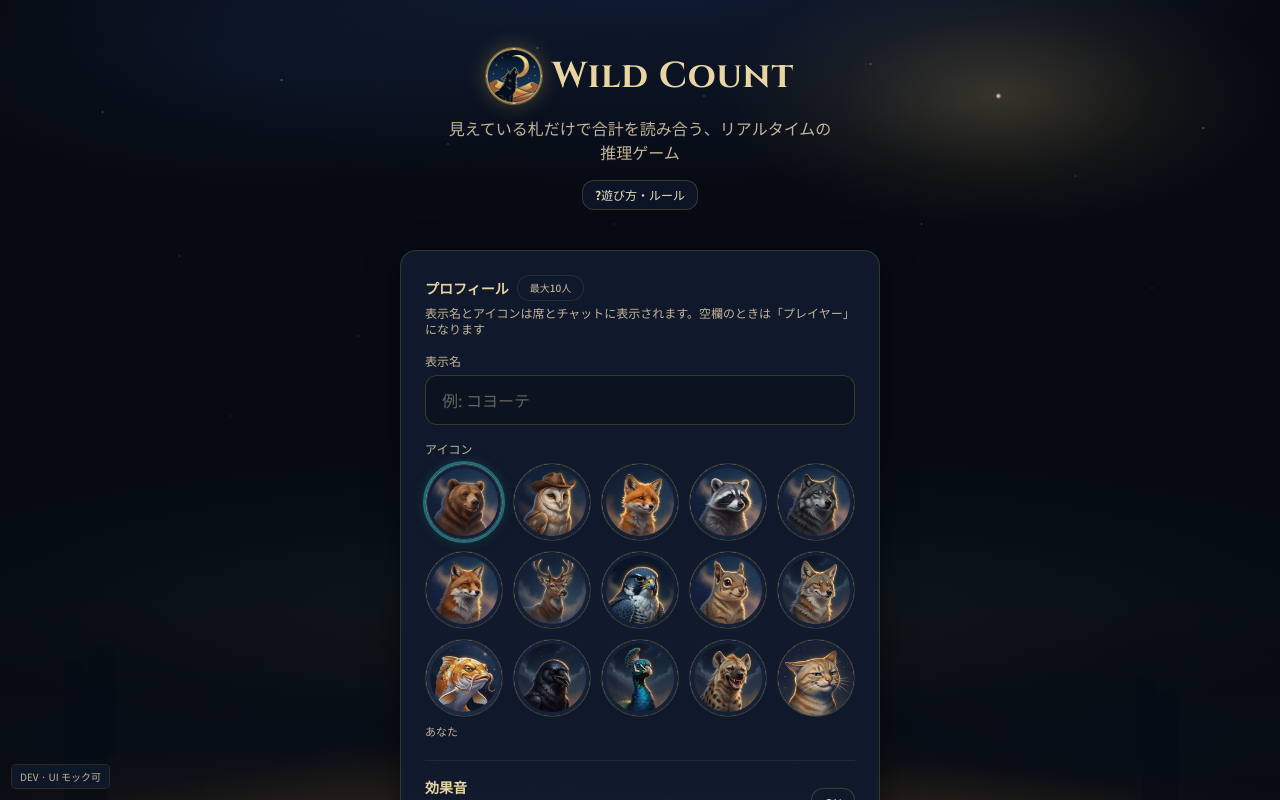
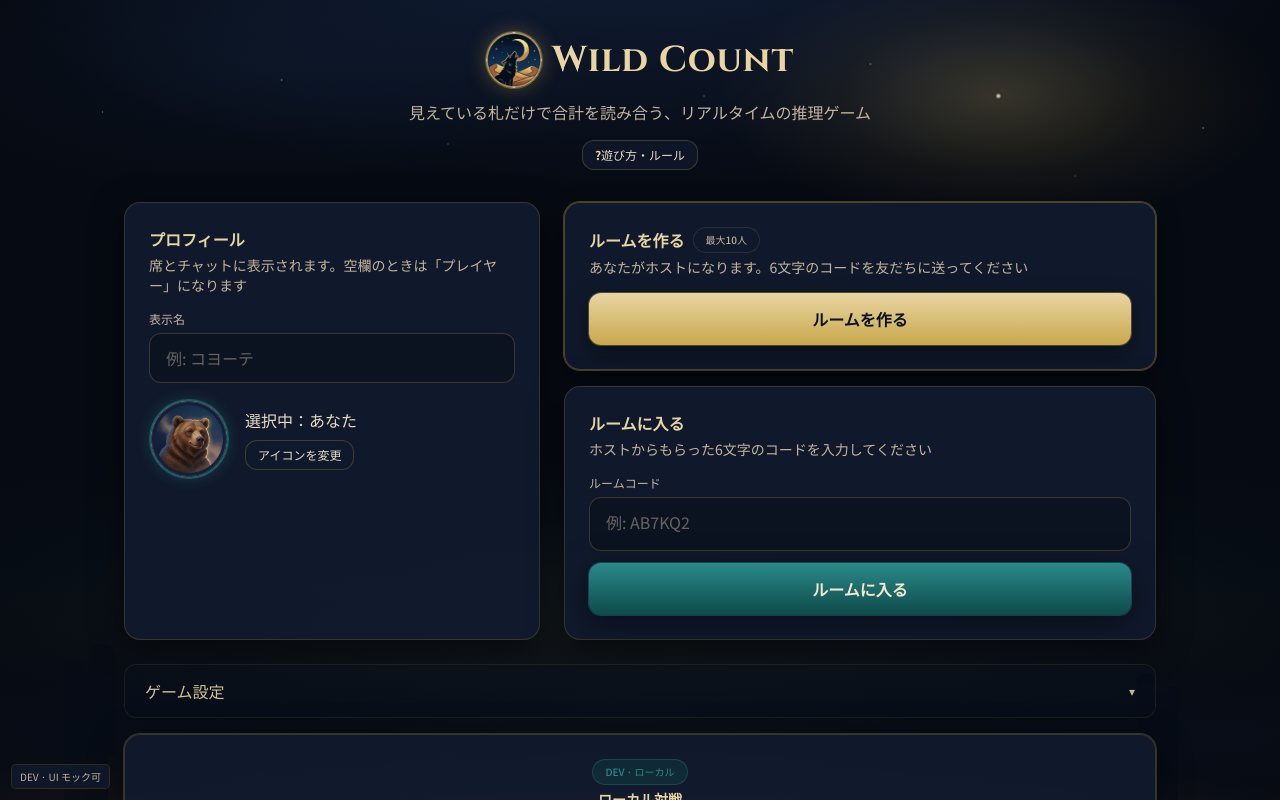
Before and after one commit to ryshirai/WildCount, a Vue app: page / in a window 1280 px wide. Built offline with nearby package versions, Linux system fonts and the light colour scheme.

Commit message:
polish: ホーム画面をPC 2カラムとSP優先CTA向けに再設計する
狭い1カラム中央寄せをやめ、PCは1080px幅のプロフィール／ルーム操作分割、SPはコンパクトプロフィールとアイコンモーダルで作成・参加を主役にする。

```diff
--- a/src/components/common/AvatarPicker.vue
+++ b/src/components/common/AvatarPicker.vue
@@ -1,28 +1,201 @@
 <script setup lang="ts">
+import { computed, onMounted, onUnmounted, ref, watch } from 'vue'
 import { AVATAR_ASSETS, avatarSrc } from '@/localGame/avatarCatalog'
 
 const model = defineModel<number>({ required: true })
 
-withDefaults(
+const props = withDefaults(
   defineProps<{
     disabled?: boolean
     /** Accessible group label */
     label?: string
+    /**
+     * `grid` — always show the full catalog (lobby).
+     * `compact` — selected summary + “アイコンを変更” opens a modal.
+     */
+    variant?: 'grid' | 'compact'
   }>(),
   {
     disabled: false,
     label: 'アイコン',
+    variant: 'grid',
   },
 )
 
+const pickerOpen = ref(false)
+const closeBtnRef = ref<HTMLButtonElement | null>(null)
+
+const selected = computed(() => AVATAR_ASSETS[model.value] ?? AVATAR_ASSETS[0]!)
+
 function select(index: number) {
-  if (model.value === index) return
-  model.value = index
+  if (props.disabled) return
+  if (model.value !== index) {
+    model.value = index
+  }
+  if (props.variant === 'compact' && pickerOpen.value) {
+    closePicker()
+  }
 }
+
+function openPicker() {
+  if (props.disabled) return
+  pickerOpen.value = true
+}
+
+function closePicker() {
+  pickerOpen.value = false
+}
+
+function onKeydown(e: KeyboardEvent) {
+  if (!pickerOpen.value) return
+  if (e.key === 'Escape') {
+    e.preventDefault()
+    closePicker()
+  }
+}
+
+watch(pickerOpen, (isOpen) => {
+  if (isOpen) {
+    requestAnimationFrame(() => {
+      closeBtnRef.value?.focus()
+    })
+    document.documentElement.style.overflow = 'hidden'
+  } else {
+    document.documentElement.style.overflow = ''
+  }
+})
+
+onMounted(() => {
+  window.addEventListener('keydown', onKeydown)
+})
+
+onUnmounted(() => {
+  window.removeEventListener('keydown', onKeydown)
+  document.documentElement.style.overflow = ''
+})
 </script>
 
 <template>
-  <fieldset :disabled="disabled" class="min-w-0">
+  <!-- Compact: selected portrait + change action -->
+  <div v-if="variant === 'compact'" class="min-w-0">
+    <div class="flex items-center gap-3 sm:gap-4">
+      <button
+        type="button"
+        class="relative h-16 w-16 shrink-0 overflow-hidden rounded-full border-2 border-teal-soft/60 bg-night-900/80 shadow-[0_0_14px_rgba(42,138,138,0.28)] transition focus-visible:outline focus-visible:outline-2 focus-visible:outline-offset-2 focus-visible:outline-gold-300 disabled:cursor-not-allowed disabled:opacity-50 sm:h-[4.5rem] sm:w-[4.5rem] lg:h-20 lg:w-20"
+        :disabled="disabled"
+        :aria-label="`${selected.name} — アイコンを変更`"
+        @click="openPicker"
+      >
+        <img
+          :src="avatarSrc(selected.id)"
+          :alt="selected.name"
+          class="h-full w-full object-cover"
+          draggable="false"
+        />
+        <span
+          class="pointer-events-none absolute inset-0 rounded-full ring-1 ring-inset ring-white/15"
+          aria-hidden="true"
+        />
+      </button>
+
+      <div class="min-w-0 flex-1">
+        <p class="truncate text-sm font-medium text-sand lg:text-base">
+          選択中：{{ selected.name }}
+        </p>
+        <button
+          type="button"
+          class="btn-ghost btn-sm mt-2"
+          :disabled="disabled"
+          @click="openPicker"
+        >
+          アイコンを変更
+        </button>
+      </div>
+    </div>
+
+    <!-- Modal picker -->
+    <Teleport to="body">
+      <div
+        v-if="pickerOpen"
+        class="fixed inset-0 z-[80] flex items-end justify-center sm:items-center"
+        role="dialog"
+        aria-modal="true"
+        aria-labelledby="avatar-picker-title"
+      >
+        <button
+          type="button"
+          class="absolute inset-0 bg-night-950/75"
+          aria-label="閉じる"
+          @click="closePicker"
+        />
+        <div
+          class="relative z-10 flex max-h-[min(85dvh,36rem)] w-full max-w-md flex-col rounded-t-2xl border border-gold-400/25 bg-night-800 shadow-panel sm:mx-4 sm:rounded-2xl"
+        >
+          <div
+            class="flex shrink-0 items-center justify-between gap-3 border-b border-gold-400/15 px-4 py-3 sm:px-5"
+          >
+            <h2
+              id="avatar-picker-title"
+              class="text-sm font-semibold text-gold-200 sm:text-base"
+            >
+              アイコンを選ぶ
+            </h2>
+            <button
+              ref="closeBtnRef"
+              type="button"
+              class="btn-ghost btn-sm"
+              @click="closePicker"
+            >
+              閉じる
+            </button>
+          </div>
+          <div class="min-h-0 flex-1 overflow-y-auto p-4 sm:p-5">
+            <div
+              class="grid grid-cols-5 gap-2.5 sm:gap-3"
+              role="listbox"
+              :aria-label="label"
+            >
+              <button
+                v-for="(asset, index) in AVATAR_ASSETS"
+                :key="asset.id"
+                type="button"
+                role="option"
+                class="relative flex aspect-square items-center justify-center overflow-hidden rounded-full border bg-night-900/80 transition focus-visible:outline focus-visible:outline-2 focus-visible:outline-offset-2 focus-visible:outline-gold-300"
+                :class="
+                  model === index
+                    ? 'border-teal-soft ring-2 ring-teal-soft/70 shadow-[0_0_12px_rgba(42,138,138,0.35)]'
+                    : 'border-gold-400/25 hover:border-gold-400/50'
+                "
+                :aria-selected="model === index"
+                :aria-label="asset.name"
+                :title="asset.name"
+                @click="select(index)"
+              >
+                <img
+                  :src="avatarSrc(asset.id)"
+                  :alt="asset.name"
+                  class="h-full w-full object-cover"
+                  draggable="false"
+                  loading="lazy"
+                />
+                <span
+                  v-if="model === index"
+                  class="pointer-events-none absolute inset-0 rounded-full ring-1 ring-inset ring-white/20"
+                  aria-hidden="true"
+                />
+              </button>
+            </div>
+            <p class="mt-3 text-center text-xs text-sand-dim">
+              選択中：{{ selected.name }}
+            </p>
+          </div>
+        </div>
+      </div>
+    </Teleport>
+  </div>
+
+  <!-- Grid: always-visible catalog (lobby) -->
+  <fieldset v-else :disabled="disabled" class="min-w-0">
     <legend class="mb-1.5 text-xs text-sand-dim">{{ label }}</legend>
     <div
       class="grid grid-cols-5 gap-2 sm:gap-2.5"
@@ -60,7 +233,7 @@ function select(index: number) {
       </button>
     </div>
     <p class="mt-1.5 text-[11px] text-sand-dim">
-      {{ AVATAR_ASSETS[model]?.name ?? '—' }}
+      選択中：{{ selected.name }}
     </p>
   </fieldset>
 </template>
--- a/src/views/HomeView.vue
+++ b/src/views/HomeView.vue
@@ -276,18 +276,27 @@ watch(
 
 <template>
   <div class="page-scroll desert-bg safe-x">
+    <!--
+      Shell widths:
+      - SP / tablet: single column, max-w-lg (readable phone width)
+      - lg+: dedicated desktop home (~1080px), not a stretched phone column
+    -->
     <div
-      class="relative z-10 mx-auto flex w-full max-w-lg flex-1 flex-col px-4 py-8 safe-bottom sm:py-12"
+      class="relative z-10 mx-auto flex w-full max-w-lg flex-1 flex-col px-4 py-5 safe-bottom sm:py-6 lg:max-w-[1080px] lg:px-6 lg:py-8"
     >
-      <!-- Hero -->
-      <header class="mb-8 flex flex-col items-center text-center sm:mb-10">
+      <!-- Hero: compact on SP so CTAs stay near first paint -->
+      <header
+        class="mb-5 flex flex-col items-center text-center sm:mb-6 lg:mb-8"
+      >
         <AppLogo size="lg" />
-        <p class="mt-3 max-w-sm text-sm text-sand-dim sm:text-base">
+        <p
+          class="mt-2.5 max-w-md text-sm leading-relaxed text-sand-dim sm:mt-3 sm:text-base lg:max-w-lg"
+        >
           見えている札だけで合計を読み合う、リアルタイムの推理ゲーム
         </p>
         <button
           type="button"
-          class="btn-ghost btn-sm mt-4"
+          class="btn-ghost btn-sm mt-3 lg:mt-4"
           @click="helpOpen = true"
         >
           <span class="font-bold text-gold-200" aria-hidden="true">?</span>
@@ -302,11 +311,15 @@ watch(
       >
         <div class="mb-2 flex items-center gap-2">
           <StatusChip variant="teal" class="text-[10px]" label="再接続" />
-          <h2 class="text-sm font-semibold text-gold-200">前回のルームに戻る</h2>
+          <h2 class="text-sm font-semibold text-gold-200 lg:text-base">
+            前回のルームに戻る
+          </h2>
         </div>
-        <p class="mb-3 text-xs text-sand-dim">
+        <p class="mb-3 text-xs text-sand-dim lg:text-sm">
           ルーム
-          <span class="font-mono tracking-wider text-gold-100">{{ resumableCode }}</span>
+          <span class="font-mono tracking-wider text-gold-100">{{
+            resumableCode
+          }}</span>
           に、この端末からまた入れます（ページを閉じたあとも大丈夫）
         </p>
         <div class="flex flex-col gap-2 sm:flex-row">
@@ -330,16 +343,26 @@ watch(
         </div>
       </section>
 
-      <!-- Profile: name + avatar (shared by create / join) -->
-      <section class="panel mb-4 p-5 sm:p-6">
-        <div class="mb-1 flex items-center gap-2">
-          <h2 class="text-sm font-semibold text-gold-200">プロフィール</h2>
-          <StatusChip variant="muted" class="text-[10px]" label="最大10人" />
-        </div>
-        <p class="mb-4 text-xs text-sand-dim">
-          表示名とアイコンは席とチャットに表示されます。空欄のときは「プレイヤー」になります
+      <!--
+        Main IA
+        - Mobile: compact profile → create/join CTAs (primary goals near fold)
+        - PC: 2-col — profile left, room actions right
+      -->
+      <div
+        class="flex flex-col gap-4 lg:grid lg:grid-cols-12 lg:items-stretch lg:gap-6"
+      >
+        <!-- Profile (compact) -->
+        <section
+          class="panel flex flex-col p-4 sm:p-5 lg:col-span-5 lg:p-6"
+        >
+          <h2 class="mb-1 text-sm font-semibold text-gold-200 lg:text-base">
+            プロフィール
+          </h2>
+          <p class="mb-3 text-xs text-sand-dim lg:mb-4 lg:text-sm">
+            席とチャットに表示されます。空欄のときは「プレイヤー」になります
           </p>
-        <label class="mb-4 block">
+
+          <label class="mb-3 block lg:mb-4">
             <span class="field-label">表示名</span>
             <input
               v-model="playerName"
@@ -350,14 +373,141 @@ watch(
               class="field"
             />
           </label>
-        <AvatarPicker v-model="playerAvatarIndex" label="アイコン" />
 
-        <!-- D2: SFX prefs (localStorage; changeable mid-game via header mute) -->
-        <div class="mt-5 border-t border-gold-400/10 pt-4">
+          <AvatarPicker
+            v-model="playerAvatarIndex"
+            variant="compact"
+            label="アイコン"
+          />
+        </section>
+
+        <!-- Room CTAs (hero actions) -->
+        <div
+          class="flex flex-col gap-3 sm:gap-4 lg:col-span-7 lg:justify-center"
+        >
+          <!-- Create -->
+          <section
+            class="panel border-gold-400/30 p-4 shadow-gold sm:p-5 lg:p-6"
+          >
+            <div class="mb-1 flex flex-wrap items-center gap-2">
+              <h2 class="text-sm font-semibold text-gold-200 lg:text-base">
+                ルームを作る
+              </h2>
+              <StatusChip
+                variant="muted"
+                class="text-[10px]"
+                label="最大10人"
+              />
+            </div>
+            <p class="mb-3 text-xs text-sand-dim lg:mb-4 lg:text-sm">
+              あなたがホストになります。6文字のコードを友だちに送ってください
+            </p>
+            <button
+              type="button"
+              class="btn-gold w-full lg:py-3.5 lg:text-base"
+              :class="ctaFlash === 'create' ? 'btn-fx-press' : ''"
+              :disabled="onlineBusy"
+              @click="createRoom"
+            >
+              {{ onlineBusy ? '接続中…' : 'ルームを作る' }}
+            </button>
+            <p
+              v-if="onlineBusy"
+              class="mt-2 text-center text-[11px] text-sand-dim lg:text-xs"
+            >
+              <template v-if="isDevBuild">
+                接続中…（進まないときは
+                <code class="font-mono">npm run worker:dev</code> を確認）
+              </template>
+              <template v-else>サーバーにつないでいます…</template>
+            </p>
+            <p
+              v-else-if="onlineGame.lastError"
+              class="mt-2 text-center text-[11px] text-red-200 lg:text-xs"
+            >
+              {{ onlineGame.lastError }}
+            </p>
+          </section>
+
+          <!-- Soft divider (SP only; PC stacks with gap) -->
+          <div class="flex items-center gap-3 px-1 lg:hidden">
+            <div class="h-px flex-1 bg-gold-400/15" />
+            <span class="text-xs text-sand-dim">または</span>
+            <div class="h-px flex-1 bg-gold-400/15" />
+          </div>
+
+          <!-- Join -->
+          <section class="panel p-4 sm:p-5 lg:p-6">
+            <h2 class="mb-1 text-sm font-semibold text-gold-200 lg:text-base">
+              ルームに入る
+            </h2>
+            <p class="mb-3 text-xs text-sand-dim lg:mb-4 lg:text-sm">
+              ホストからもらった6文字のコードを入力してください
+            </p>
+            <label class="mb-3 block">
+              <span class="field-label">ルームコード</span>
+              <input
+                :value="roomCode"
+                type="text"
+                inputmode="text"
+                enterkeyhint="go"
+                autocomplete="off"
+                autocapitalize="characters"
+                autocorrect="off"
+                spellcheck="false"
+                lang="en"
+                placeholder="例: AB7KQ2"
+                maxlength="6"
+                pattern="[A-Za-z0-9]*"
+                class="field field-mono"
+                @input="onCodeInput"
+                @compositionend="onCodeCompositionEnd"
+                @keydown.enter.prevent="joinRoom"
+              />
+            </label>
+            <button
+              type="button"
+              class="btn-teal w-full lg:py-3.5 lg:text-base"
+              :class="ctaFlash === 'join' ? 'btn-fx-press' : ''"
+              :disabled="onlineBusy"
+              @click="joinRoom"
+            >
+              {{ onlineBusy ? '接続中…' : 'ルームに入る' }}
+            </button>
+            <p
+              v-if="!onlineBusy && onlineGame.lastError"
+              class="mt-2 text-center text-[11px] text-red-200 lg:text-xs"
+            >
+              {{ onlineGame.lastError }}
+            </p>
+          </section>
+        </div>
+      </div>
+
+      <!--
+        Game settings — lower priority, collapsible, lighter chrome than CTA panels
+      -->
+      <details
+        class="group mt-5 rounded-xl border border-gold-400/10 bg-night-900/35 open:bg-night-900/50 lg:mt-6"
+      >
+        <summary
+          class="flex cursor-pointer list-none items-center justify-between gap-3 px-4 py-3 text-sm text-sand-dim transition marker:content-none hover:text-sand [&::-webkit-details-marker]:hidden lg:px-5 lg:py-3.5 lg:text-base"
+        >
+          <span class="font-medium text-gold-200/90">ゲーム設定</span>
+          <span
+            class="text-xs text-sand-dim transition group-open:rotate-180"
+            aria-hidden="true"
+          >
+            ▾
+          </span>
+        </summary>
+        <div class="space-y-5 border-t border-gold-400/10 px-4 py-4 lg:px-5 lg:py-5">
+          <!-- SFX -->
+          <div>
             <div class="mb-2 flex items-center justify-between gap-3">
-            <div>
-              <p class="text-sm font-semibold text-gold-200">効果音</p>
-              <p class="text-xs text-sand-dim">
+              <div class="min-w-0">
+                <p class="text-sm font-medium text-sand lg:text-base">効果音</p>
+                <p class="mt-0.5 text-xs text-sand-dim">
                   宣言・手番・コヨーテなどの短い音。ゲーム中もヘッダでミュートできます
                 </p>
               </div>
@@ -392,12 +542,14 @@ watch(
             </label>
           </div>
 
-        <!-- D4: Haptic prefs (default OFF; mobile Vibration API) -->
-        <div class="mt-5 border-t border-gold-400/10 pt-4">
+          <!-- Haptics -->
+          <div>
             <div class="mb-1 flex items-center justify-between gap-3">
-            <div>
-              <p class="text-sm font-semibold text-gold-200">触覚フィードバック</p>
-              <p class="text-xs text-sand-dim">
+              <div class="min-w-0">
+                <p class="text-sm font-medium text-sand lg:text-base">
+                  触覚フィードバック
+                </p>
+                <p class="mt-0.5 text-xs text-sand-dim">
                   手番・WILD CALL・コヨーテ・ライフ喪失のみ短い振動。初期 OFF。ゲーム中もヘッダで切り替えできます
                 </p>
               </div>
@@ -415,7 +567,13 @@ watch(
                 "
                 @click="setHapticEnabled(!hapticEnabled)"
               >
-              {{ !hapticSupported ? '非対応' : hapticEnabled ? 'ON' : 'OFF' }}
+                {{
+                  !hapticSupported
+                    ? '非対応'
+                    : hapticEnabled
+                      ? 'ON'
+                      : 'OFF'
+                }}
               </button>
             </div>
             <p
@@ -425,95 +583,20 @@ watch(
               対応ブラウザ（主に Android）でのみ使えます。iOS など非対応では何もしません
             </p>
           </div>
-      </section>
-
-      <!-- Create room -->
-      <section class="panel mb-4 p-5 sm:p-6">
-        <h2 class="mb-1 text-sm font-semibold text-gold-200">ルームを作る</h2>
-        <p class="mb-4 text-xs text-sand-dim">
-          あなたがホストになります。6文字のコードを友だちに送ってください
-        </p>
-        <button
-          type="button"
-          class="btn-gold w-full"
-          :class="ctaFlash === 'create' ? 'btn-fx-press' : ''"
-          :disabled="onlineBusy"
-          @click="createRoom"
-        >
-          {{ onlineBusy ? '接続中…' : 'ルームを作る' }}
-        </button>
-        <p v-if="onlineBusy" class="mt-2 text-center text-[11px] text-sand-dim">
-          <template v-if="isDevBuild">
-            接続中…（進まないときは <code class="font-mono">npm run worker:dev</code> を確認）
-          </template>
-          <template v-else>サーバーにつないでいます…</template>
-        </p>
-        <p
-          v-else-if="onlineGame.lastError"
-          class="mt-2 text-center text-[11px] text-red-200"
-        >
-          {{ onlineGame.lastError }}
-        </p>
-      </section>
-
-      <!-- Divider -->
-      <div class="mb-4 flex items-center gap-3 px-1">
-        <div class="h-px flex-1 bg-gold-400/15" />
-        <span class="text-xs text-sand-dim">または</span>
-        <div class="h-px flex-1 bg-gold-400/15" />
         </div>
-
-      <!-- Join room -->
-      <section class="panel mb-4 p-5 sm:p-6">
-        <h2 class="mb-1 text-sm font-semibold text-gold-200">ルームに入る</h2>
-        <p class="mb-4 text-xs text-sand-dim">
-          ホストからもらった6文字のコードを入力してください
-        </p>
-        <label class="mb-3 block">
-          <span class="field-label">ルームコード</span>
-          <input
-            :value="roomCode"
-            type="text"
-            inputmode="text"
-            enterkeyhint="go"
-            autocomplete="off"
-            autocapitalize="characters"
-            autocorrect="off"
-            spellcheck="false"
-            lang="en"
-            placeholder="例: AB7KQ2"
-            maxlength="6"
-            pattern="[A-Za-z0-9]*"
-            class="field field-mono"
-            @input="onCodeInput"
-            @compositionend="onCodeCompositionEnd"
-            @keydown.enter.prevent="joinRoom"
-          />
-        </label>
-        <button
-          type="button"
-          class="btn-teal w-full"
-          :class="ctaFlash === 'join' ? 'btn-fx-press' : ''"
-          :disabled="onlineBusy"
-          @click="joinRoom"
-        >
-          {{ onlineBusy ? '接続中…' : 'ルームに入る' }}
-        </button>
-        <p
-          v-if="!onlineBusy && onlineGame.lastError"
-          class="mt-2 text-center text-[11px] text-red-200"
-        >
-          {{ onlineGame.lastError }}
-        </p>
-      </section>
+      </details>
 
       <!-- Local bot demo — DEV builds only (not in production) -->
       <section
         v-if="showLocalDemo"
-        class="panel mb-4 p-5 ring-1 ring-gold-400/25 sm:p-6"
+        class="panel mt-4 p-5 ring-1 ring-gold-400/25 sm:p-6"
       >
         <div class="mb-1 flex items-center justify-center gap-2">
-          <StatusChip variant="teal" class="!bg-teal-deep/35 text-[10px]" label="DEV · ローカル" />
+          <StatusChip
+            variant="teal"
+            class="!bg-teal-deep/35 text-[10px]"
+            label="DEV · ローカル"
+          />
         </div>
         <h2 class="mb-1 text-center text-sm font-semibold text-gold-200">
           ローカル対戦
@@ -534,7 +617,9 @@ watch(
         </label>
 
         <fieldset class="mb-4">
-          <legend class="mb-1.5 text-xs text-sand-dim">人数（あなた + ボット）</legend>
+          <legend class="mb-1.5 text-xs text-sand-dim">
+            人数（あなた + ボット）
+          </legend>
           <div class="grid grid-cols-2 gap-2">
             <button
               type="button"
@@ -547,7 +632,9 @@ watch(
               @click="demoPlayerCount = 3"
             >
               3人
-              <span class="mt-0.5 block text-[10px] font-normal opacity-80">ボット2</span>
+              <span class="mt-0.5 block text-[10px] font-normal opacity-80"
+                >ボット2</span
+              >
             </button>
             <button
               type="button"
@@ -560,7 +647,9 @@ watch(
               @click="demoPlayerCount = 4"
             >
               4人
-              <span class="mt-0.5 block text-[10px] font-normal opacity-80">ボット3</span>
+              <span class="mt-0.5 block text-[10px] font-normal opacity-80"
+                >ボット3</span
+              >
             </button>
           </div>
         </fieldset>
@@ -597,18 +686,29 @@ watch(
       <!-- Dev mock nav — production builds omit entirely -->
       <details
         v-if="showDevMockNav"
-        class="mt-2 rounded-2xl border border-gold-400/10 bg-night-900/40 p-4"
+        class="mt-3 rounded-2xl border border-gold-400/10 bg-night-900/40 p-4"
       >
         <summary
           class="cursor-pointer list-none text-center text-[11px] uppercase tracking-wider text-sand-dim marker:content-none [&::-webkit-details-marker]:hidden"
         >
           開発用 · UI モック導線
         </summary>
-        <nav class="mt-3 flex flex-wrap items-center justify-center gap-2" aria-label="モック画面リンク">
-          <RouterLink to="/lobby" class="btn-ghost text-xs">待機ロビー（オフライン）</RouterLink>
-          <RouterLink to="/game" class="btn-ghost text-xs">ゲーム（ローカル）</RouterLink>
-          <RouterLink to="/game?mock=1" class="btn-ghost text-xs">ゲーム（固定モック）</RouterLink>
-          <RouterLink to="/result?mock=1" class="btn-ghost text-xs">結果（固定モック）</RouterLink>
+        <nav
+          class="mt-3 flex flex-wrap items-center justify-center gap-2"
+          aria-label="モック画面リンク"
+        >
+          <RouterLink to="/lobby" class="btn-ghost text-xs"
+            >待機ロビー（オフライン）</RouterLink
+          >
+          <RouterLink to="/game" class="btn-ghost text-xs"
+            >ゲーム（ローカル）</RouterLink
+          >
+          <RouterLink to="/game?mock=1" class="btn-ghost text-xs"
+            >ゲーム（固定モック）</RouterLink
+          >
+          <RouterLink to="/result?mock=1" class="btn-ghost text-xs"
+            >結果（固定モック）</RouterLink
+          >
         </nav>
         <p class="mt-2 text-center text-[10px] text-sand-dim/80">
           本番ビルドではこの導線とローカル対戦は非表示。Worker:
```
Also changed, not shown: 2 other files (tests, documents, lock files or other folders). Lines whose indentation alone changed are shown as unchanged.
